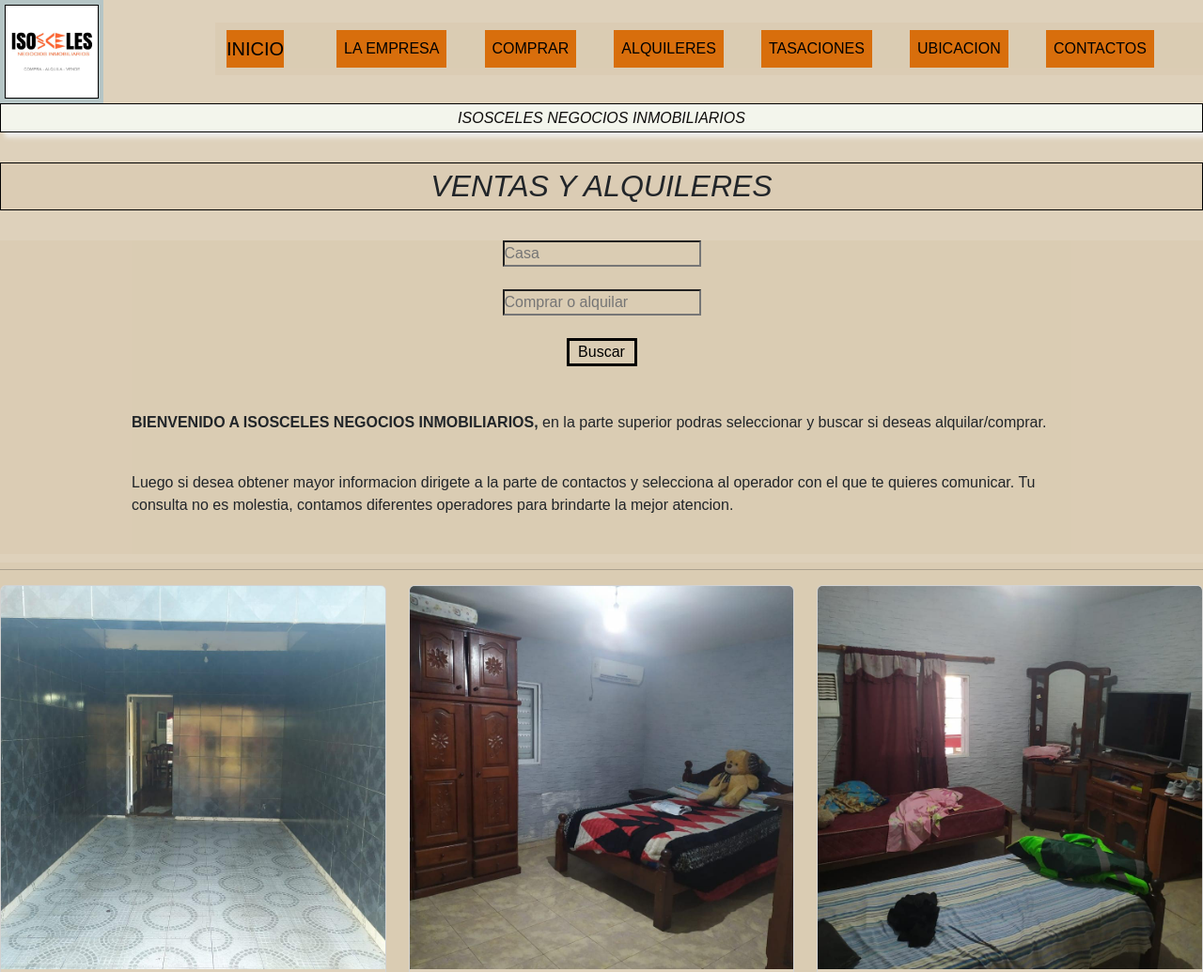
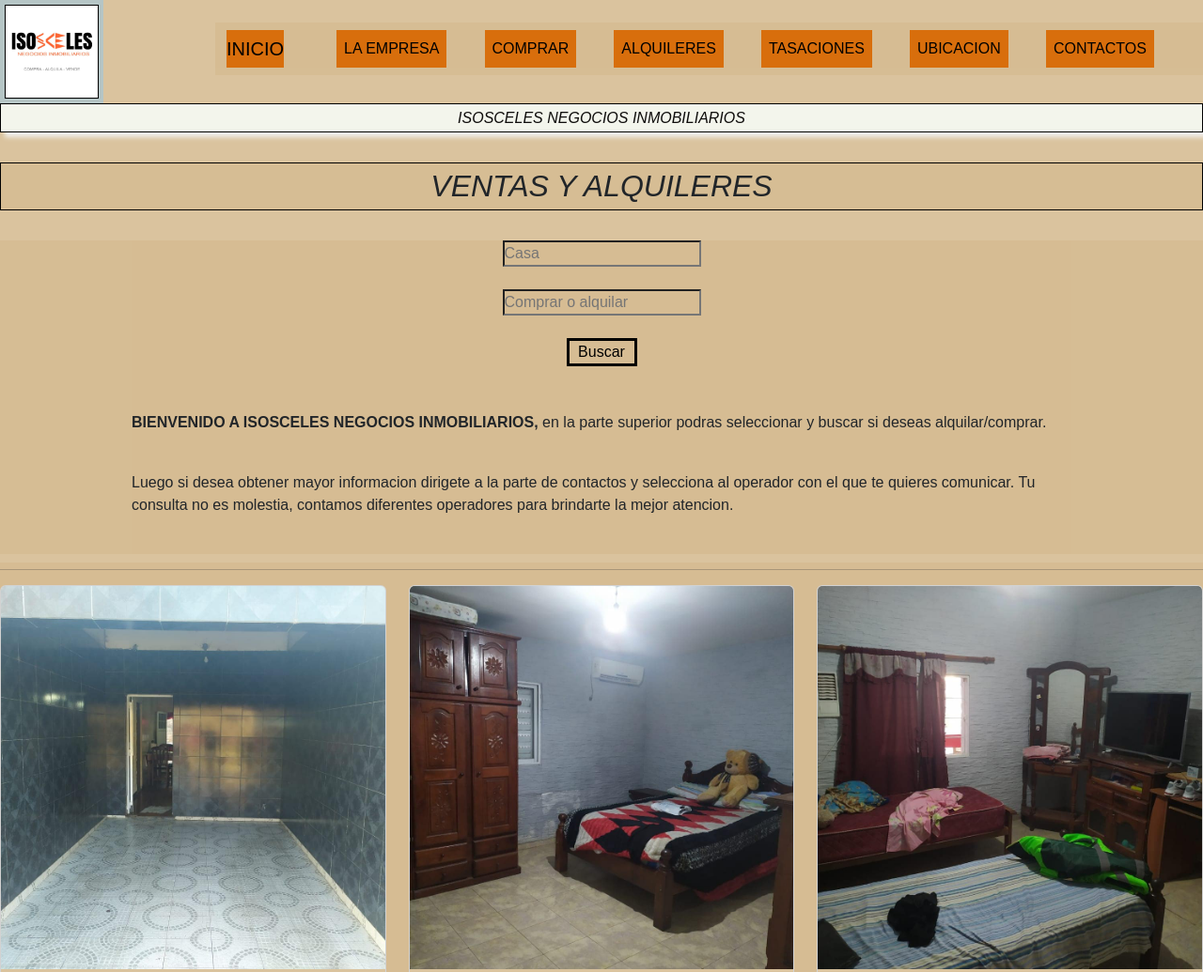
Before and after one commit to Javier-Ramon/Proyecto, a plain HTML site: page index.html in a window 1280 px wide. Shown: the top 1035 px of the page at 94% size. Drawn offline with nearby package versions, Linux system fonts and the light colour scheme.

Commit message:
modificacion

```diff
--- a/css/estilo.css
+++ b/css/estilo.css
@@ -4,7 +4,7 @@
     margin: 0;
     padding: 0;
     font-family: sans-serif;
-    background-color: rgba(219, 204, 180, 0.897);
+    background-color: rgba(214, 189, 148, 0.897);
 }
 
 
```
